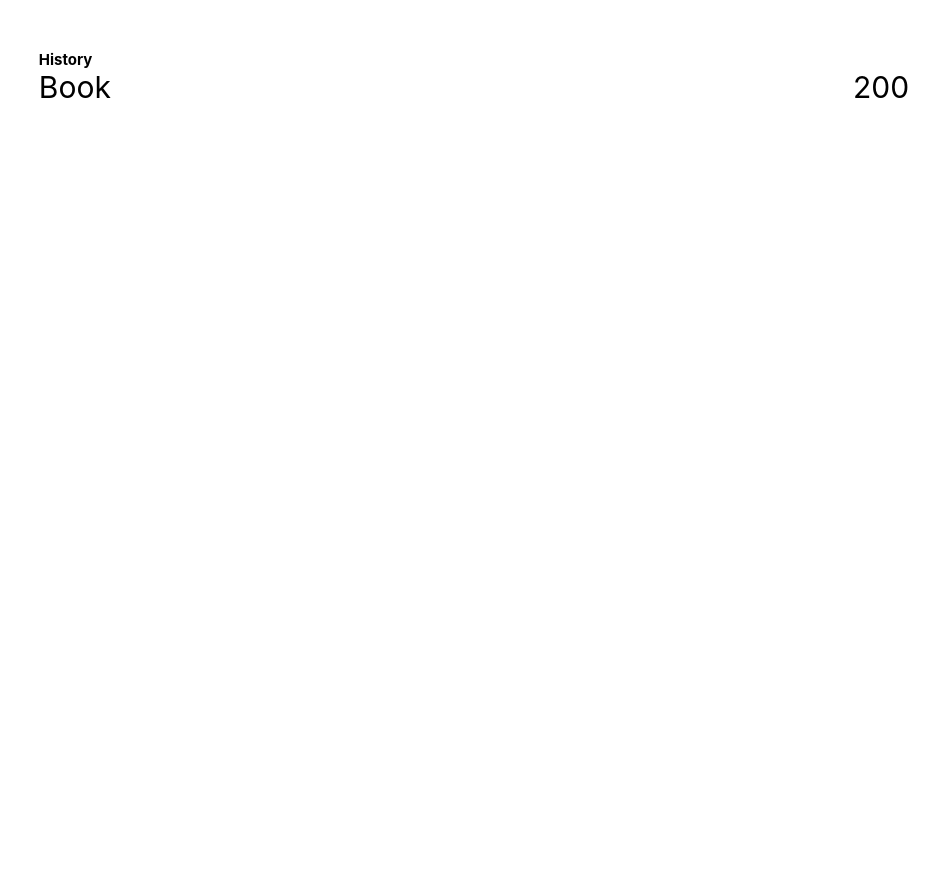
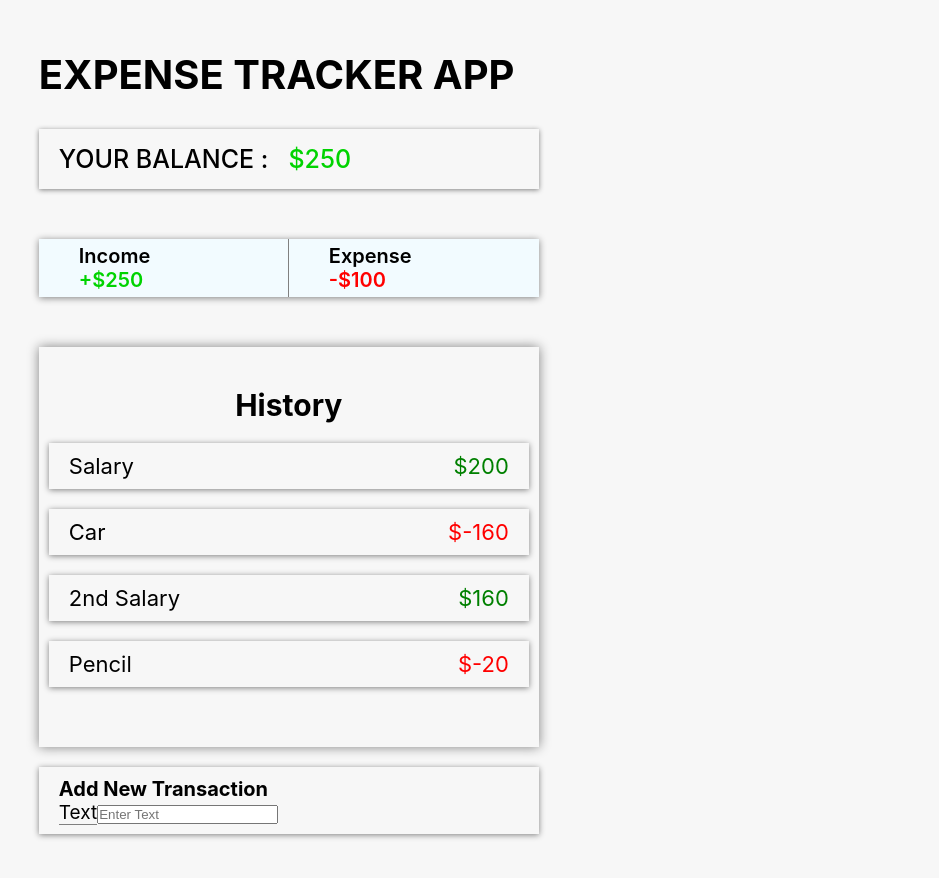
Before and after one commit to MuhammadJamshaidGhaffar/Expense-tracker-app, a React (Create React App) app: page / in a window 1280 px wide. Shown: the top 878 px of the page, without its empty margins (166-1105 px from the left). Before the commit the page ends 800 px from the top, so only its background shows below. Built offline with nearby package versions, Linux system fonts and the light colour scheme.

Commit message:
Added History Component and Working on Add new Transaction

```diff
--- a/src/App.js
+++ b/src/App.js
@@ -7,10 +7,11 @@ import Component from "./components/Components";
 function App() {
   return (
     <div className={styles.mainContainer}>
-      {/* <Component.Header />
+      <Component.Header />
       <Component.Balance style={{ margin: "3rem 0" }} />
-      <Component.IncomeExpense /> */}
-      <Component.History />
+      <Component.IncomeExpense style={{ margin: "5rem 0" }} />
+      <Component.History style={{ margin: "3rem 0" }} />
+      <Component.AddItem />
     </div>
   );
 }
--- a/src/App.module.css
+++ b/src/App.module.css
@@ -1,4 +1,5 @@
 .mainContainer {
   /* border: 2px solid red; */
   margin: 5rem 16%;
+  max-width: 50rem;
 }
--- /dev/null
+++ b/src/components/AddItem/AddItem.js
@@ -0,0 +1,12 @@
+import React from "react";
+import styles from "./AddItem.module.css";
+
+const AddItem = ({ style }) => (
+  <div style={style} className={styles.mainContainer}>
+    <h2 className={styles.heading}>Add New Transaction</h2>
+    <label className={styles.label}>Text</label>
+    <input type="text" placeholder="Enter Text"></input>
+  </div>
+);
+
+export default AddItem;
--- /dev/null
+++ b/src/components/AddItem/AddItem.module.css
@@ -0,0 +1,15 @@
+.mainContainer {
+  padding: 1rem 2rem;
+  font-weight: 400;
+  font-size: 1.9rem;
+  box-shadow: 0px 1px 6px grey;
+  margin: 2rem 0;
+}
+.heading {
+  font-weight: 700;
+  font-size: 2rem;
+}
+
+.label {
+  border-bottom: 1px solid gray;
+}
--- a/src/components/Components.js
+++ b/src/components/Components.js
@@ -2,6 +2,7 @@ import Header from "./Header/Header";
 import Balance from "./Balance/Balance";
 import IncomeExpense from "./Income Expense/IncomeExpense";
 import History from "./History/History";
+import AddItem from "./AddItem/AddItem";
 
 let Component = {};
 
@@ -9,5 +10,6 @@ Component.Header = Header;
 Component.Balance = Balance;
 Component.IncomeExpense = IncomeExpense;
 Component.History = History;
+Component.AddItem = AddItem;
 
 export default Component;
--- a/src/components/History/History.js
+++ b/src/components/History/History.js
@@ -2,13 +2,18 @@ import React from "react";
 import styles from "./History.module.css";
 import HistoryElm from "./HistoryElm/HistoryElm";
 
-const History = ({ style }) => (
-  <div>
-    <h2>History</h2>
-    <div>
-      <HistoryElm name="Book" value="200" />
+const History = ({ style }) => {
+  return (
+    <div className={styles.mainContainer}>
+      <h2 className={styles.heading}>History</h2>
+      <div>
+        <HistoryElm name="Salary" value={200} />
+        <HistoryElm name="Car" value={-160} />
+        <HistoryElm name="2nd Salary" value={160} />
+        <HistoryElm name="Pencil" value={-20} />
+      </div>
     </div>
-  </div>
-);
+  );
+};
 
 export default History;
--- a/src/components/History/History.module.css
+++ b/src/components/History/History.module.css
@@ -0,0 +1,9 @@
+.mainContainer {
+  box-shadow: 0px 0px 11px grey;
+  padding: 4rem 1rem;
+}
+
+.heading {
+  font-size: 3rem;
+  text-align: center;
+}
--- a/src/components/History/HistoryElm/HistoryElm.js
+++ b/src/components/History/HistoryElm/HistoryElm.js
@@ -1,11 +1,14 @@
 import React from "react";
 import styles from "./HistoryElm.module.css";
 
-const HistoryElm = ({ style, name, value }) => (
-  <div className={styles.mainContainer}>
-    <p>{name}</p>
-    <p>{value}</p>
-  </div>
-);
+const HistoryElm = ({ style, name, value }) => {
+  let valueColor = value > 0 ? { color: "green" } : { color: "red" };
+  return (
+    <div className={styles.mainContainer} style={style}>
+      <p>{name}</p>
+      <p style={valueColor}>${value}</p>
+    </div>
+  );
+};
 
 export default HistoryElm;
--- a/src/components/History/HistoryElm/HistoryElm.module.css
+++ b/src/components/History/HistoryElm/HistoryElm.module.css
@@ -1,6 +1,10 @@
 .mainContainer {
   display: flex;
+  padding: 1rem 2rem;
   font: 600;
-  font-size: 3rem;
+  font-size: 2.2rem;
   justify-content: space-between;
+  box-shadow: 0px 1px 6px grey;
+  margin: 2rem 0;
+  /* border: 2px solid red; */
 }
--- a/src/index.css
+++ b/src/index.css
@@ -15,6 +15,7 @@ body {
     sans-serif;
   -webkit-font-smoothing: antialiased;
   -moz-osx-font-smoothing: grayscale;
+  background-color: #f7f7f7;
 }
 
 code {
```
